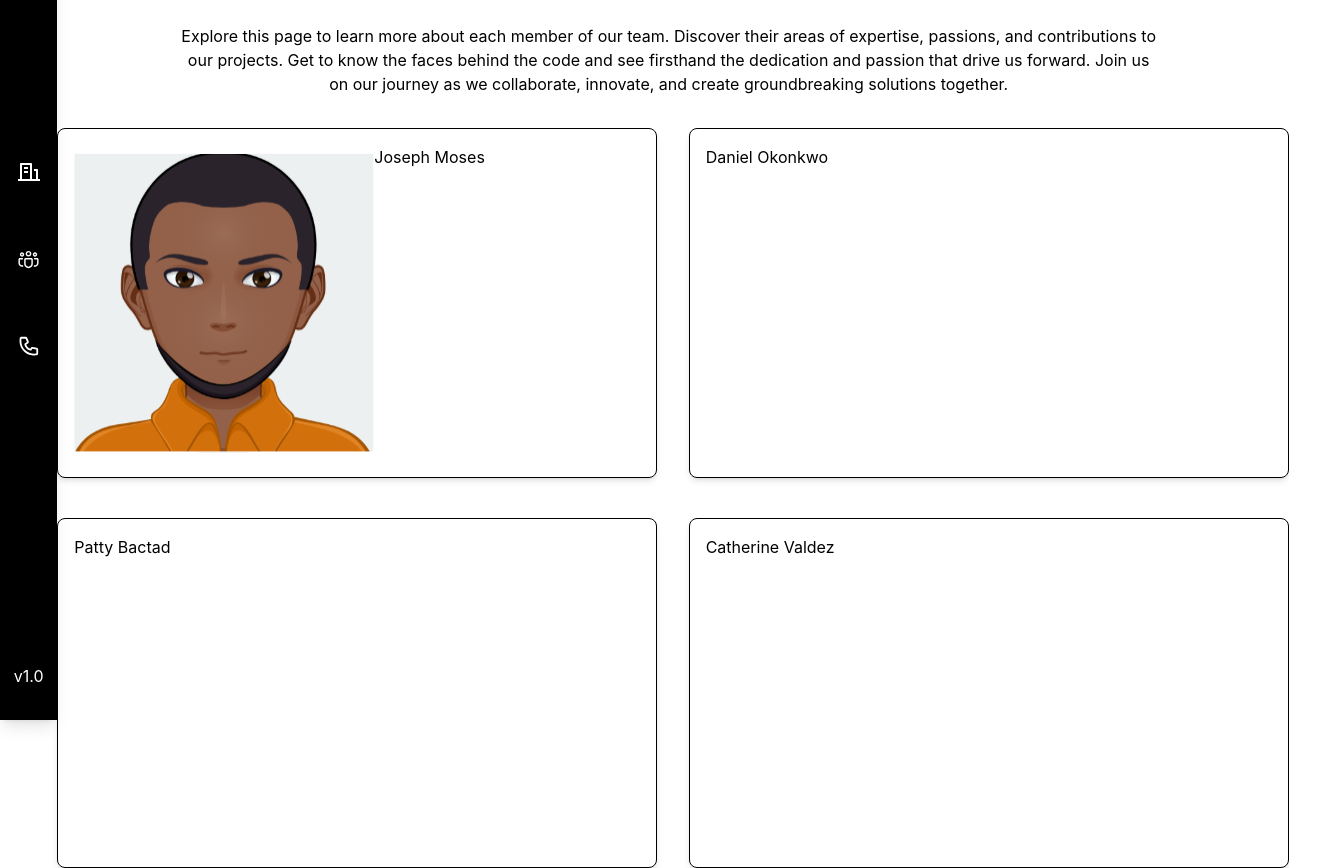
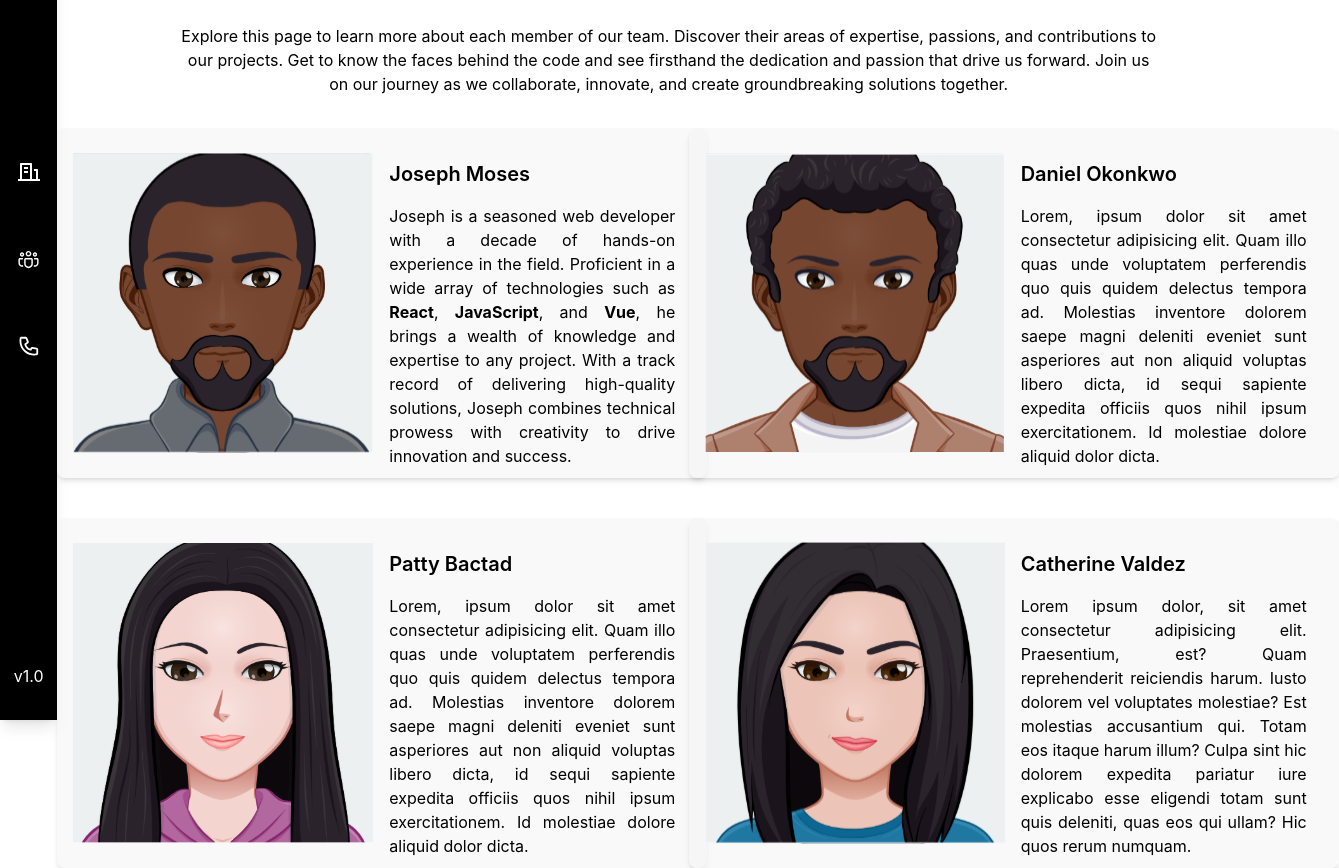
Before and after one commit to cvldz9/WDDM121-API-Proj, a React (Vite) app: page /developers in a window 1280 px wide. Shown: the part 80-948 px from the top of the page, 1339 px wide, since content can reach past the window. Built offline with nearby package versions, Linux system fonts and the light colour scheme.

Commit message:
added profile text for joseph

```diff
--- a/src/pages/Developers.css
+++ b/src/pages/Developers.css
@@ -4,8 +4,11 @@
   }
 
 .box-width {
-    width: 600px;
+    width: 650px;
     height: 350px;
+    background-color: rgb(244, 244, 244, 0.5);
+    /* border: 0.5px, #313131 solid; */
+    border: none;
 }
 
 .img-width {
--- a/src/pages/Developers.jsx
+++ b/src/pages/Developers.jsx
@@ -9,23 +9,39 @@ function Developers({ isDarkMode }) {
   return (
     <>
       <div className="flex flex-col items-center">
-        <h3 className="text-center pb-8 pt-10 px-20 text-2xl self-center">Developers</h3>
+        <h3 className="text-center pb-8 pt-10 px-20 text-2xl self-center font-bold">Developers</h3>
         <div className="flex justify-center pb-8">
           <p className="sub-paragraph text-center">Explore this page to learn more about each member of our team. Discover their areas of expertise, passions, and contributions to our projects. Get to know the faces behind the code and see firsthand the dedication and passion that drive us forward. Join us on our journey as we collaborate, innovate, and create groundbreaking solutions together.</p>
         </div>
         <div className="grid gap-10 grid-cols-2 grid-rows-2">
+          <div className="flex box-width rounded-lg shadow-md p-4">
+			<img className="img-width h-auto" src={JosephImage} alt="" />
+            <div>
+				<p className="m-4 font-semibold text-xl">Joseph Moses</p>
+				<p className="m-4 font-normal text-s text-justify">Joseph is a seasoned web developer with a decade of hands-on experience in the field. Proficient in a wide array of technologies such as <strong>React</strong>, <strong>JavaScript</strong>, and <strong>Vue</strong>, he brings a wealth of knowledge and expertise to any project. With a track record of delivering high-quality solutions, Joseph combines technical prowess with creativity to drive innovation and success.</p>
+			</div>
+
+          </div>
           <div className="flex box-width bg-gray-200 border border-gray-400 rounded-lg shadow-md p-4">
-			<img className="img-width h-auto" src={JosephImage} alt="" />
-            <div>Joseph Moses</div>
+			<img className="img-width h-auto" src={DanielImage} alt="" />
+            <div>
+				<p className="m-4 font-semibold text-xl">Daniel Okonkwo</p>
+				<p className="m-4 font-normal text-s text-justify">Lorem, ipsum dolor sit amet consectetur adipisicing elit. Quam illo quas unde voluptatem perferendis quo quis quidem delectus tempora ad. Molestias inventore dolorem saepe magni deleniti eveniet sunt asperiores aut non aliquid voluptas libero dicta, id sequi sapiente expedita officiis quos nihil ipsum exercitationem. Id molestiae dolore aliquid dolor dicta.</p>
+			</div>
           </div>
-          <div className="box-width bg-gray-200 border border-gray-400 rounded-lg shadow-md p-4">
-            Daniel Okonkwo
+		  <div className="flex box-width bg-gray-200 border border-gray-400 rounded-lg shadow-md p-4">
+			<img className="img-width h-auto" src={PattyImage} alt="" />
+            <div>
+				<p className="m-4 font-semibold text-xl">Patty Bactad</p>
+				<p className="m-4 font-normal text-s text-justify">Lorem, ipsum dolor sit amet consectetur adipisicing elit. Quam illo quas unde voluptatem perferendis quo quis quidem delectus tempora ad. Molestias inventore dolorem saepe magni deleniti eveniet sunt asperiores aut non aliquid voluptas libero dicta, id sequi sapiente expedita officiis quos nihil ipsum exercitationem. Id molestiae dolore aliquid dolor dicta.</p>
+			</div>
           </div>
-          <div className="box-width bg-gray-200 border border-gray-400 rounded-lg shadow-md p-4">
-            Patty Bactad
-          </div>
-          <div className="box-width bg-gray-200 border border-gray-400 rounded-lg shadow-md p-4">
-            Catherine Valdez
+		  <div className="flex box-width bg-gray-200 border border-gray-400 rounded-lg shadow-md p-4">
+			<img className="img-width h-auto" src={CatherineImage} alt="" />
+            <div>
+				<p className="m-4 font-semibold text-xl">Catherine Valdez</p>
+				<p className="m-4 font-normal text-s text-justify">Lorem ipsum dolor, sit amet consectetur adipisicing elit. Praesentium, est? Quam reprehenderit reiciendis harum. Iusto dolorem vel voluptates molestiae? Est molestias accusantium qui. Totam eos itaque harum illum? Culpa sint hic dolorem expedita pariatur iure explicabo esse eligendi totam sunt quis deleniti, quas eos qui ullam? Hic quos rerum numquam.</p>
+			</div>
           </div>
         </div>
       </div>
```
Also changed, not shown: src/assets/joseph.svg, src/assets/patty.svg.
